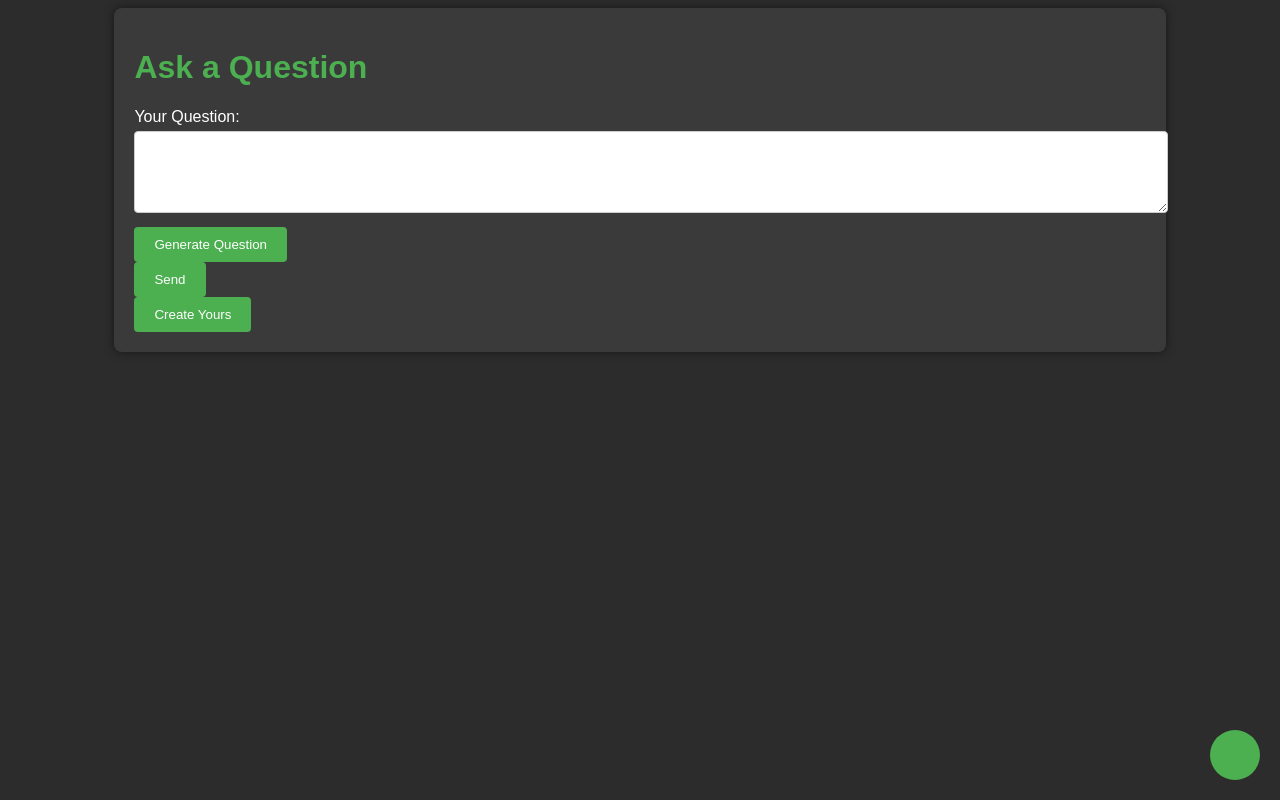
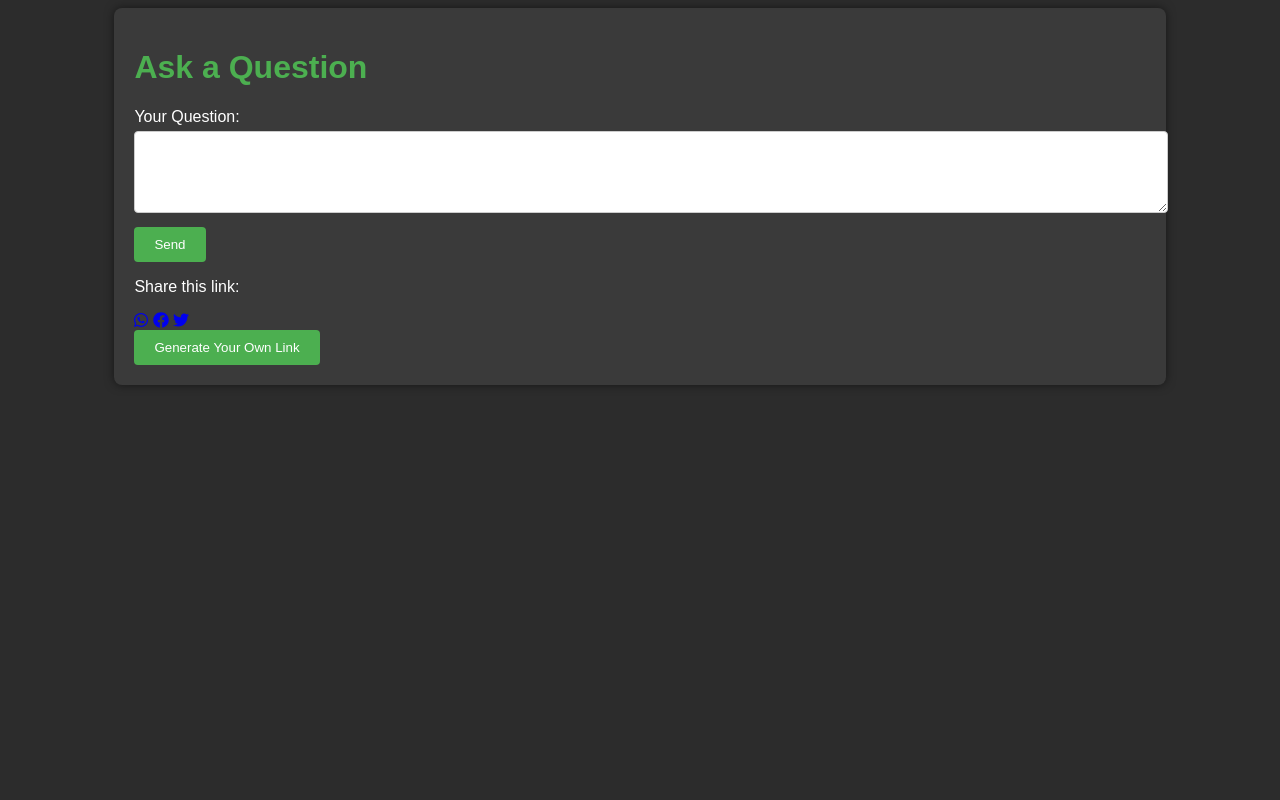
Before and after one commit to betingrich/askmequestion.com, a plain HTML site: page question.html in a window 1280 px wide. Drawn offline with Linux system fonts and the light colour scheme.

Commit message:
Update question.html

```diff
--- a/question.html
+++ b/question.html
@@ -5,6 +5,7 @@
     <meta name="viewport" content="width=device-width, initial-scale=1.0">
     <title>Ask a Question</title>
     <link rel="stylesheet" href="styles.css">
+    <link rel="stylesheet" href="https://cdnjs.cloudflare.com/ajax/libs/font-awesome/5.15.3/css/all.min.css">
 </head>
 <body>
     <div class="container">
@@ -12,16 +13,18 @@
         <form id="questionForm">
             <label for="question">Your Question:</label>
             <textarea id="question" name="question" rows="4" required></textarea><br>
-            <button type="button" id="generateQuestionButton">Generate Question</button><br>
-            <button type="button" id="sendButton">Send</button>
+            <button type="submit">Send</button>
         </form>
-        <div id="shareLinkContainer" style="display:none;">
-            <p>Share this link with your friends:</p>
-            <input type="text" id="shareLink" readonly>
+        <div id="shareIcons">
+            <p>Share this link:</p>
+            <a href="#" id="whatsapp"><i class="fab fa-whatsapp"></i></a>
+            <a href="#" id="facebook"><i class="fab fa-facebook"></i></a>
+            <a href="#" id="twitter"><i class="fab fa-twitter"></i></a>
+            <!-- Add more social media icons as needed -->
         </div>
-        <button id="createYoursButton">Create Yours</button>
-        <div class="animation"></div> <!-- Animation div -->
+        <button id="generateLinkButton">Generate Your Own Link</button>
     </div>
+    <script src="https://cdnjs.cloudflare.com/ajax/libs/font-awesome/5.15.3/js/all.min.js"></script>
     <script src="question.js"></script>
 </body>
 </html>
```
